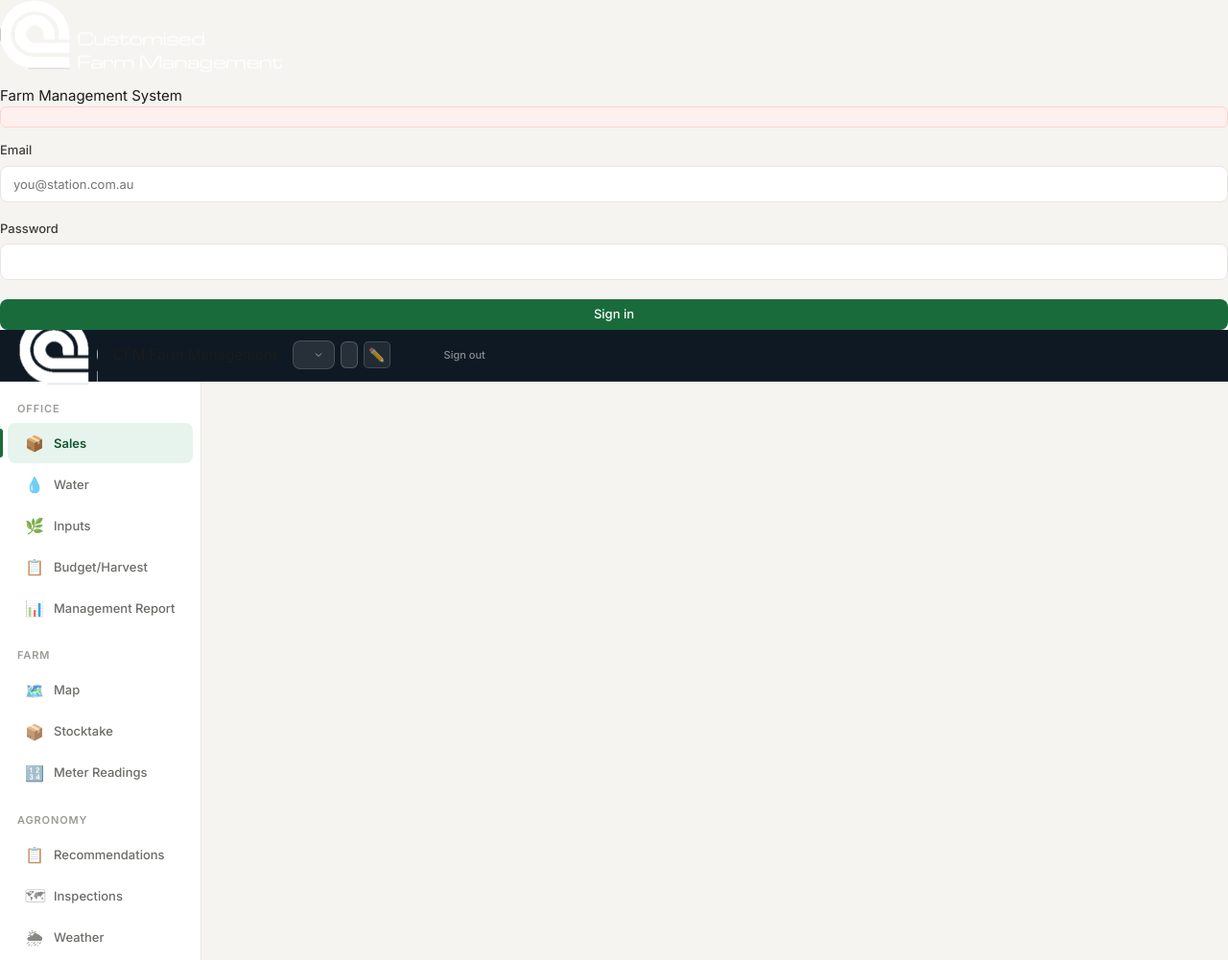
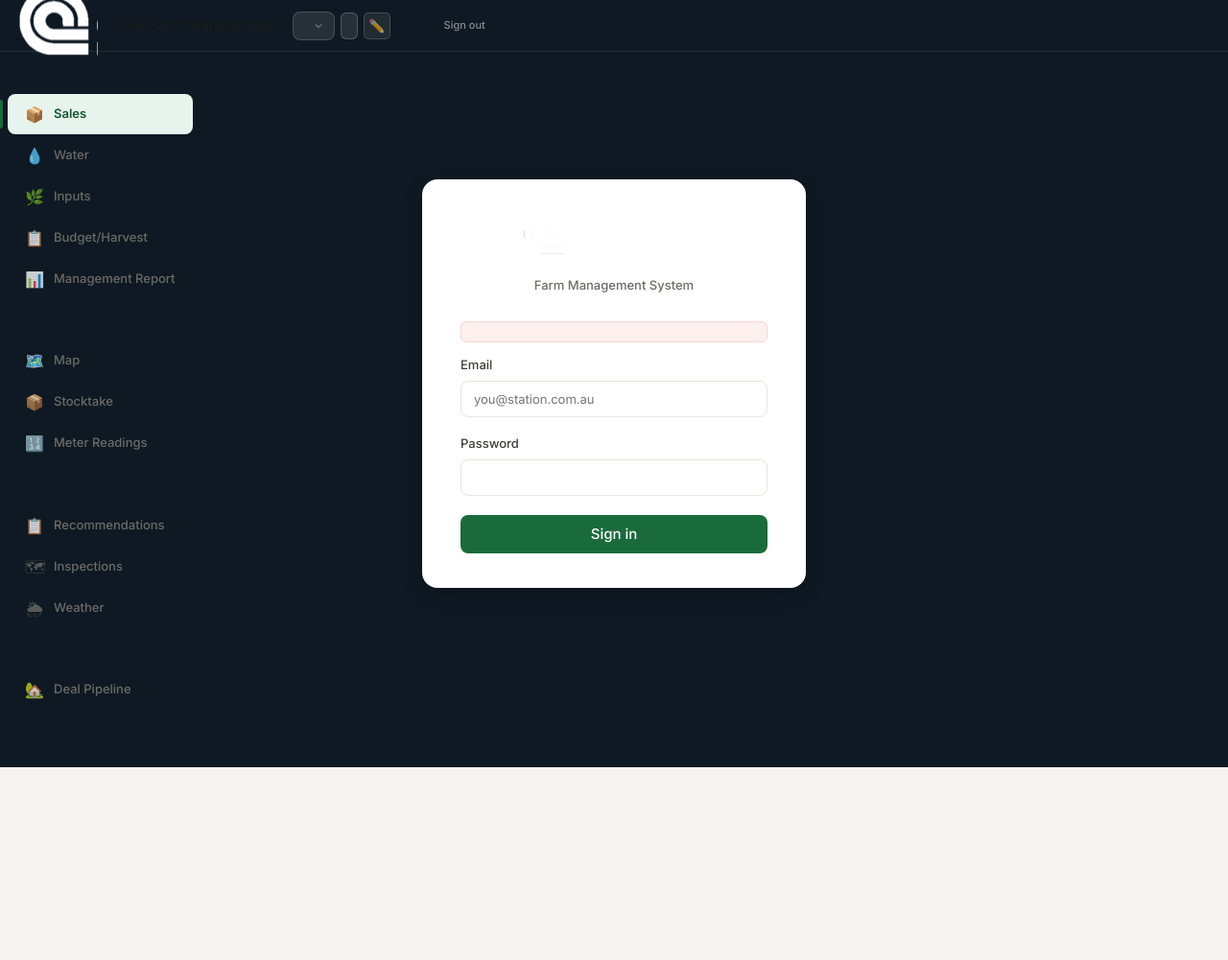
Before and after one commit to sparkes-art/cfm-farm-management, a website: page index.html in a window 1280 px wide. Shown: the top 1001 px of the page at 96% size. After the commit the page ends 800 px from the top, so only its background shows below. Drawn offline with Linux system fonts and the light colour scheme.

Commit message:
Update design-system.css

```diff
--- a/css/design-system.css
+++ b/css/design-system.css
@@ -882,3 +882,45 @@ tbody tr:hover { background: var(--page-bg); }
   #main-content { overflow: visible; }
   .no-print { display: none !important; }
 }
+
+/* ── Login page ───────────────────────────────────────────────── */
+#login-page {
+  position: fixed;
+  inset: 0;
+  background: var(--navy);
+  display: flex;
+  align-items: center;
+  justify-content: center;
+  padding: 20px;
+}
+
+.login-card {
+  background: var(--surface);
+  border-radius: var(--radius-xl);
+  padding: 36px 40px;
+  width: 100%;
+  max-width: 400px;
+  box-shadow: var(--shadow-lg);
+}
+
+.login-logo {
+  text-align: center;
+  margin-bottom: 28px;
+}
+
+.login-logo img {
+  height: 48px;
+  margin-bottom: 10px;
+}
+
+.login-logo .subtitle {
+  font-size: var(--text-sm);
+  color: var(--muted);
+  font-weight: 500;
+}
+
+.btn-lg {
+  padding: 11px 20px;
+  font-size: var(--text-base);
+  border-radius: var(--radius-md);
+}
```
